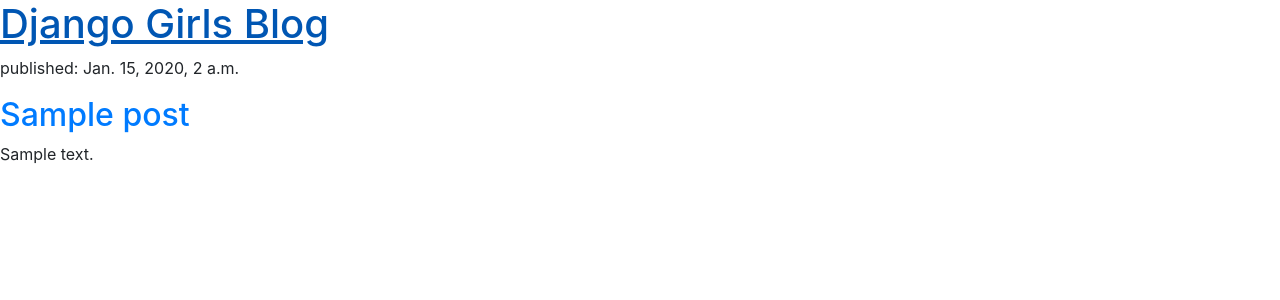
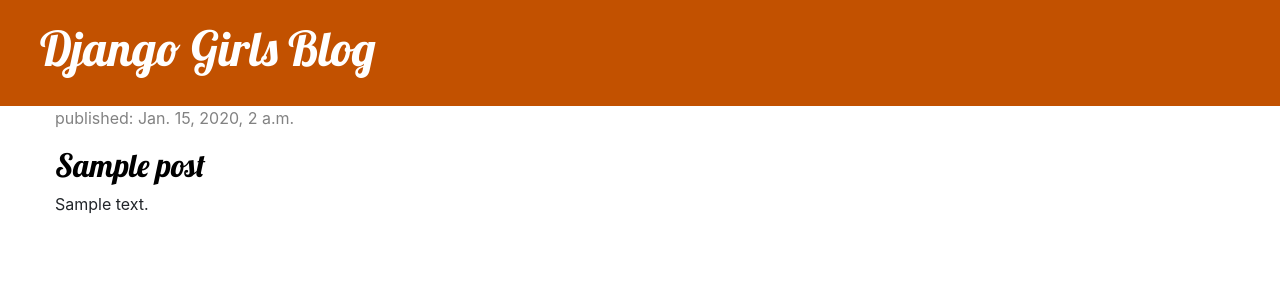
Before and after one commit to xuehua/django-girl, a Django app: template blog/templates/blog/post_list.html in a window 1280 px wide. Shown: the top 300 px of the page. Run offline with Django 3.2, Linux system fonts and the light colour scheme; the template is opened without the code that fills it: values that come from a table or form of the project are taken from there, others are empty; tables that the repository leaves empty hold one stand-in row (values such as "Sample post"); some libraries are stand-ins or nearby versions.

Commit message:
Added css for post_list.html

```diff
--- /dev/null
+++ b/blog/static/css/blog.css
@@ -0,0 +1,46 @@
+.page-header {
+    background-color: #C25100;
+    margin-top: 0;
+    padding: 20px 20px 20px 40px;
+}
+
+.page-header h1, .page-header h1 a, .page-header h1 a:visited, .page-header h1 a:active {
+    color: #ffffff;
+    font-size: 36pt;
+    text-decoration: none;
+}
+
+.content {
+    margin-left: 40px;
+}
+
+h1, h2, h3, h4 {
+    font-family: 'Lobster', cursive;
+}
+
+.date {
+    color: #828282;
+}
+
+.save {
+    float: right;
+}
+
+.post-form textarea, .post-form input {
+    width: 100%;
+}
+
+.top-menu, .top-menu:hover, .top-menu:visited {
+    color: #ffffff;
+    float: right;
+    font-size: 26pt;
+    margin-right: 20px;
+}
+
+.post {
+    margin-bottom: 70px;
+}
+
+.post h2 a, .post h2 a:visited {
+    color: #000000;
+}
--- a/blog/templates/blog/post_list.html
+++ b/blog/templates/blog/post_list.html
@@ -1,23 +1,36 @@
+{% load static %}
 <html>
     <head>
         <meta charset="utf-8">
         <meta name="viewport" content="width=device-width, initial-scale=1, shrink-to-fit=no">
 
         <!-- Bootstrap CSS -->
-        <link rel="stylesheet" href="https://stackpath.bootstrapcdn.com/bootstrap/4.3.1/css/bootstrap.min.css" integrity="sha384-ggOyR0iXCbMQv3Xipma34MD+dH/1fQ784/j6cY/iJTQUOhcWr7x9JvoRxT2MZw1T" crossorigin="anonymous">
+        <link rel="stylesheet"
+        href="https://stackpath.bootstrapcdn.com/bootstrap/4.3.1/css/bootstrap.min.css"
+        integrity="sha384-ggOyR0iXCbMQv3Xipma34MD+dH/1fQ784/j6cY/iJTQUOhcWr7x9JvoRxT2MZw1T"
+        crossorigin="anonymous">
+        <link href="//fonts.googleapis.com/css?family=Lobster&subset=latin,latin-ext" rel="stylesheet" type="text/css">
+        <link rel="stylesheet" href="{% static 'css/blog.css' %}">
         <title>Django Girls blog</title>
     </head>
     <body>
-        <div>
+        <div class="page-header">
             <h1><a href="/">Django Girls Blog</a></h1>
         </div>
-        {% for post in posts %}
-            <div>
-                <p>published: {{post.published_date}}</p>
-                <h2><a href="">{{post.title}}</a></h2>
-                <p>{{post.text}}</p>
+        <div class="content container">
+            <div class="row">
+                <div class="col-md-8">
+                    {% for post in posts %}
+                        <div class="post">
+                            <div class="date">
+                                <p>published: {{ post.published_date }}</p>
+                            </div>
+                            <h2><a href="">{{ post.title }}</a></h2>
+                            <p>{{ post.text|linebreaksbr }}</p>
+                        </div>
+                    {% endfor %}
+                </div>
             </div>
-
-        {% endfor %}
+        </div>
     </body>
 </html>
```
